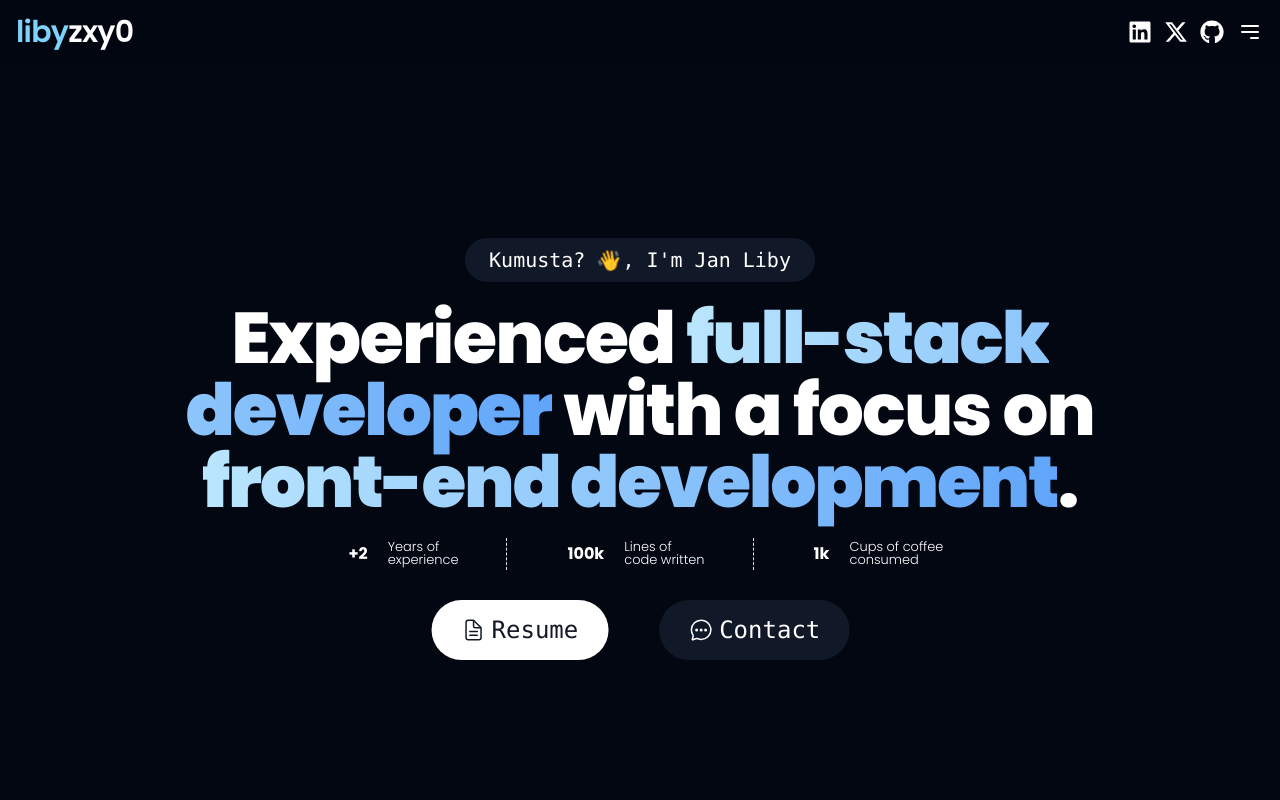
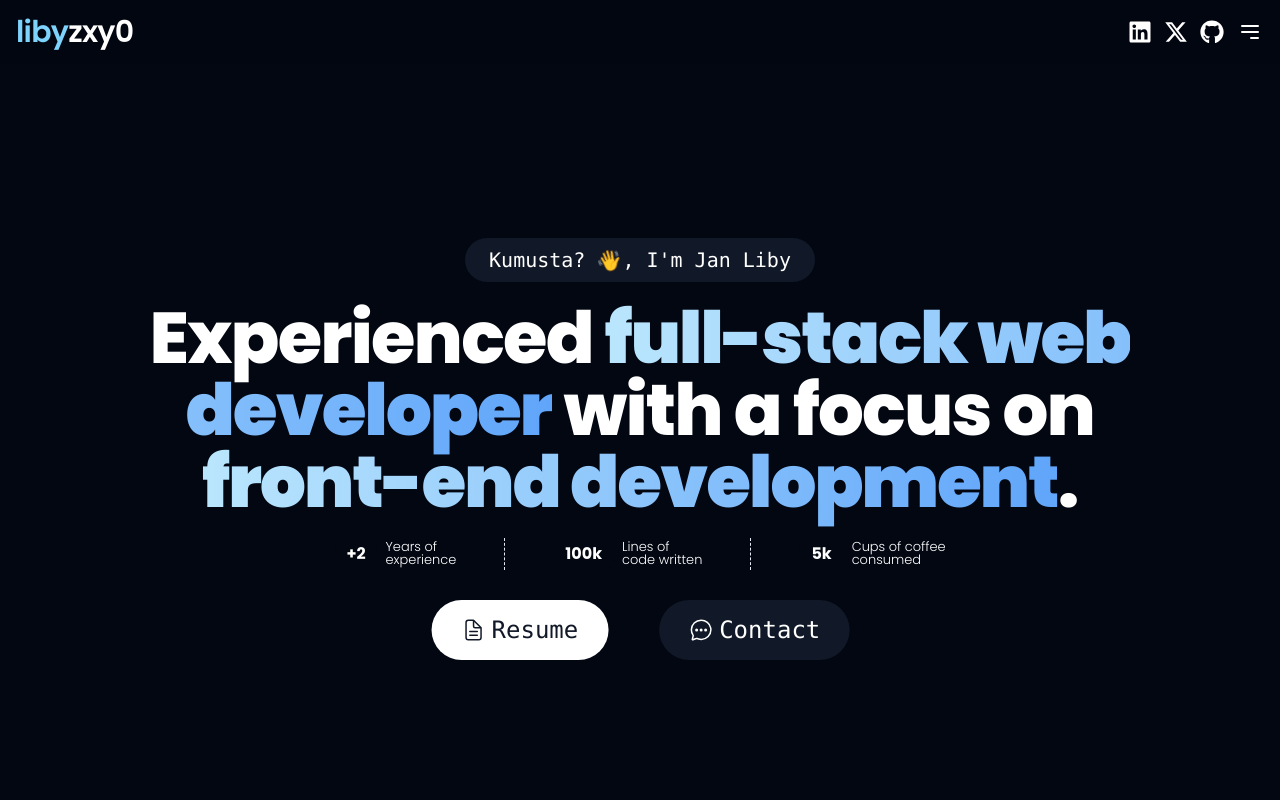
Before and after one commit to libyzxy0/modern-portfolio, a React (Vite) app: page / in a window 1280 px wide. Shown: the top 800 px of the page. Built offline with nearby package versions, Linux system fonts and the light colour scheme.

Commit message:
update hero buttons & add resume

```diff
--- a/package.json
+++ b/package.json
@@ -21,7 +21,7 @@
     "react": "^18.2.0",
     "react-dom": "^18.2.0",
     "react-icons": "^5.0.1",
-    "react-router-dom": "^6.22.3",
+    "react-router-dom": "^6.23.1",
     "tailwind-merge": "^2.2.2",
     "tailwindcss-animate": "^1.0.7"
   },
--- a/src/sections/Hero.tsx
+++ b/src/sections/Hero.tsx
@@ -16,7 +16,7 @@ export default function Hero() {
         <h1 className="scroll-m-20 text-3xl font-extrabold tracking-tight md:text-7xl text-white mt-1 md:mx-20">
           Experienced{" "}
           <b className="text-transparent bg-clip-text bg-gradient-to-r from-sky-200 to-blue-400">
-            full-stack developer
+            full-stack web developer
           </b>{" "}
           with a focus on{" "}
           <b className="text-transparent bg-clip-text bg-gradient-to-r from-sky-200 to-blue-400">
@@ -53,7 +53,7 @@ export default function Hero() {
             <span className="h-8 border-r-[1px] border-dashed border-light-gray-secondary dark:border-dark-gray-secondary"></span>
             <li className="flex flex-col sm:flex-row items-center gap-2">
               <span className="flex items-center font-bold bg-[#0001] dark:bg-[#fff1] py-1 px-3 rounded-xl">
-                1k
+                5k
               </span>
               <span className="text-[0.71rem] sm:text-[0.81rem] leading-[1] text-center sm:text-left">
                 Cups of coffee
@@ -64,11 +64,11 @@ export default function Hero() {
           </ul>
         </div>
         <div className="text-center w-full mt-7 md:mt-10 ">
-          <Button className="px-5 bg-white text-gray-900 text-md rounded-full mx-3 font-mono hover:bg-white hover:opacity-90 md:scale-150 md:mx-14">
+          <Button onClick={() => window.location.href = 'https://libyzxy0.com/Jan_Liby_Dela_Costa_Developer_Resume.pdf' } className="px-5 bg-white text-gray-900 text-md rounded-full mx-3 font-mono hover:bg-white hover:opacity-90 md:scale-150 md:mx-14">
             <IoDocumentTextOutline className="mr-1 h-4 w-4" />
             Resume
           </Button>
-          <Button className="px-5 bg-gray-900 text-white text-md rounded-full mx-3 font-mono md:scale-150 md:mx-14">
+          <Button onClick={() => window.location.href = '#contact'} className="px-5 bg-gray-900 text-white text-md rounded-full mx-3 font-mono md:scale-150 md:mx-14">
             <IoChatbubbleEllipsesOutline className="mr-1 h-4 w-4" />
             Contact
           </Button>
```
Also changed, not shown: 2 other files (tests, documents, lock files or other folders).
